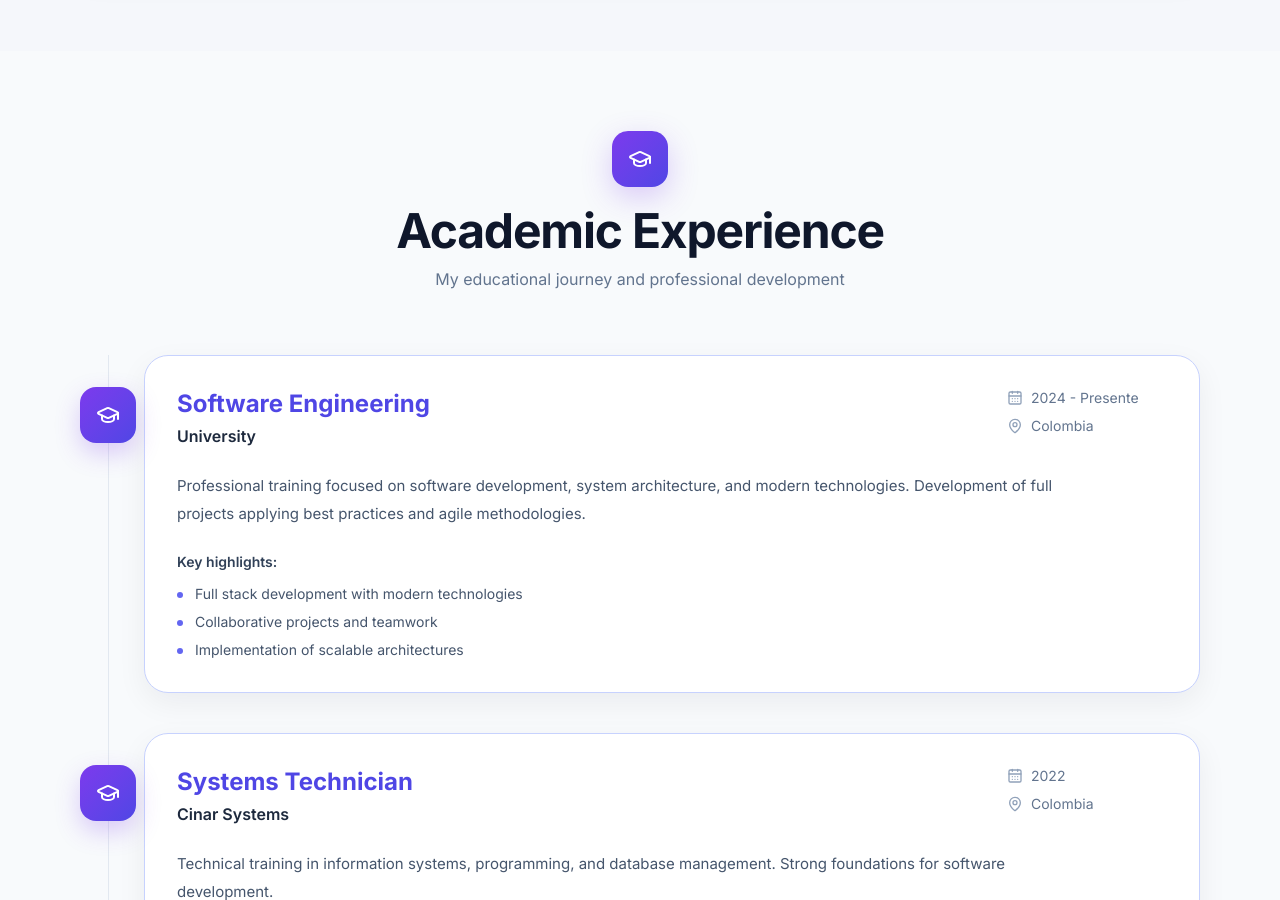
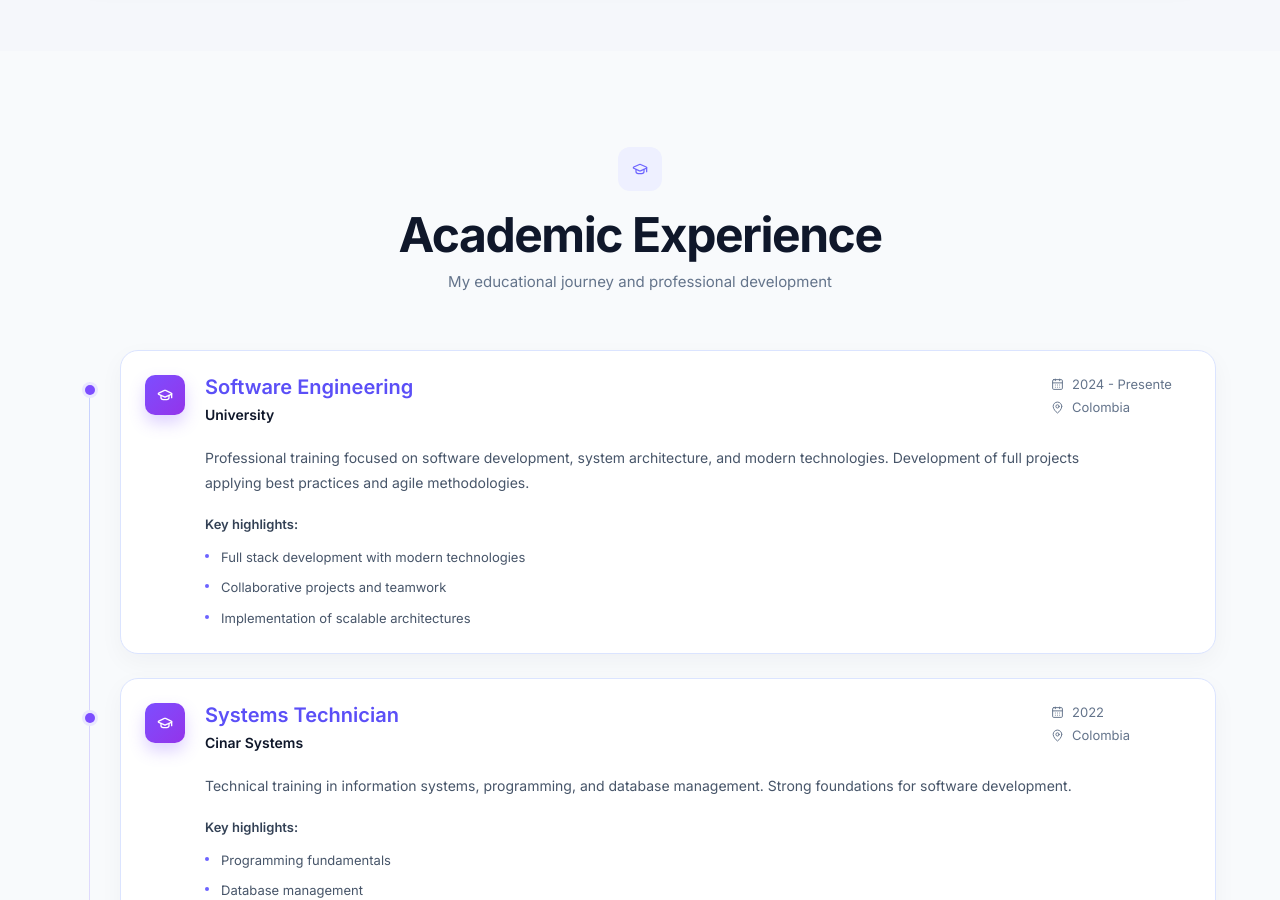
Before and after one commit to AndresRios123/Portfolio, a Next.js app: page /en in a window 1280 px wide. Shown: the part 1900-2800 px from the top of the page. Built offline with nearby package versions, Linux system fonts and the light colour scheme.

Commit message:
Agregado framer motion y algunas animaciones

```diff
--- a/app/components/sections/About.tsx
+++ b/app/components/sections/About.tsx
@@ -1,50 +1,139 @@
+"use client";
+
 import { useTranslations } from "next-intl";
+import { motion } from "framer-motion";
 import SkillsPanel from "./SkillsPanel";
+
+const containerVariants = {
+  hidden: {},
+  visible: {
+    transition: {
+      staggerChildren: 0.16,
+    },
+  },
+};
+
+const fadeUp = {
+  hidden: { opacity: 0, y: 28 },
+  visible: {
+    opacity: 1,
+    y: 0,
+    transition: {
+      duration: 0.7,
+      ease: [0.22, 1, 0.36, 1] as const,
+    },
+  },
+};
+
+const fadeLeft = {
+  hidden: { opacity: 0, x: -30 },
+  visible: {
+    opacity: 1,
+    x: 0,
+    transition: {
+      duration: 0.75,
+      ease: [0.22, 1, 0.36, 1] as const,
+    },
+  },
+};
+
+const fadeRight = {
+  hidden: { opacity: 0, x: 30 },
+  visible: {
+    opacity: 1,
+    x: 0,
+    transition: {
+      duration: 0.75,
+      ease: [0.22, 1, 0.36, 1] as const,
+    },
+  },
+};
 
 export default function About() {
   const t = useTranslations("About");
 
   return (
-    <section id="sobre-mi" className="bg-[#f5f7fb] px-6 py-20 md:px-10 lg:px-16">
-      <div className="mx-auto max-w-7xl">
-        <header className="mb-14 flex flex-col items-center text-center">
-          <span className="mb-5 inline-flex rounded-full bg-purple-100 px-5 py-2 text-xs font-bold uppercase tracking-wide text-purple-600">
+    <section
+      id="sobre-mi"
+      className="bg-[#f5f7fb] px-6 py-20 md:px-10 lg:px-16"
+    >
+      <div className="mx-auto max-w-[1180px]">
+        <motion.header
+          initial="hidden"
+          whileInView="visible"
+          viewport={{ once: true, amount: 0.5 }}
+          variants={containerVariants}
+          className="mb-14 flex flex-col items-center text-center"
+        >
+          <motion.span
+            variants={fadeUp}
+            className="mb-5 inline-flex rounded-full bg-purple-100 px-5 py-2 text-xs font-bold uppercase tracking-wide text-purple-600"
+          >
             {t("badge")}
-          </span>
+          </motion.span>
 
-          <h2 className="text-4xl font-bold tracking-tight text-slate-950 md:text-6xl">
+          <motion.h2
+            variants={fadeUp}
+            className="text-4xl font-bold tracking-tight text-slate-950 md:text-6xl"
+          >
             {t.rich("title", {
               highlight: (chunks) => (
                 <span className="text-purple-600">{chunks}</span>
               ),
             })}
-          </h2>
-        </header>
+          </motion.h2>
+        </motion.header>
 
-        <div className="rounded-[2rem] border border-slate-200 bg-white p-8 shadow-[0_10px_30px_rgba(15,23,42,0.06)] md:p-10 lg:p-12">
-          <div className="grid items-center gap-10 lg:grid-cols-[380px_minmax(0,1fr)] lg:gap-14">
-            <div className="flex justify-center lg:justify-start">
-              <div className="flex h-[250px] w-[250px] items-center justify-center rounded-[1.75rem] border-4 border-white bg-[#ddd8f3] shadow-[0_10px_25px_rgba(15,23,42,0.10)] md:h-[300px] md:w-[300px]">
-                <div className="flex h-20 w-20 items-center justify-center rounded-full bg-[#d8c8f5]">
+        <motion.div
+          initial={{ opacity: 0, y: 32 }}
+          whileInView={{ opacity: 1, y: 0 }}
+          viewport={{ once: true, amount: 0.2 }}
+          transition={{ duration: 0.8, ease: [0.22, 1, 0.36, 1] }}
+          whileHover={{ y: -4 }}
+          className="rounded-[2rem] border border-slate-200 bg-white p-8 shadow-[0_10px_30px_rgba(15,23,42,0.06)] transition-shadow duration-300 hover:shadow-[0_18px_45px_rgba(15,23,42,0.08)] md:p-10 lg:p-12"
+        >
+          <motion.div
+            variants={containerVariants}
+            initial="hidden"
+            whileInView="visible"
+            viewport={{ once: true, amount: 0.2 }}
+            className="grid items-center gap-10 lg:grid-cols-[380px_minmax(0,1fr)] lg:gap-14"
+          >
+            <motion.div
+              variants={fadeLeft}
+              className="flex justify-center lg:justify-start"
+            >
+              <motion.div
+                whileHover={{ scale: 1.02, rotate: -1 }}
+                transition={{ duration: 0.25 }}
+                className="flex h-[250px] w-[250px] items-center justify-center rounded-[1.75rem] border-4 border-white bg-[#ddd8f3] shadow-[0_10px_25px_rgba(15,23,42,0.10)] md:h-[300px] md:w-[300px]"
+              >
+                <motion.div
+                  initial={{ opacity: 0, scale: 0.8 }}
+                  whileInView={{ opacity: 1, scale: 1 }}
+                  viewport={{ once: true }}
+                  transition={{ delay: 0.2, duration: 0.45 }}
+                  className="flex h-20 w-20 items-center justify-center rounded-full bg-[#d8c8f5]"
+                >
                   <span className="text-sm font-medium text-purple-600">
                     {t("imagePlaceholder")}
                   </span>
-                </div>
-              </div>
-            </div>
+                </motion.div>
+              </motion.div>
+            </motion.div>
 
-            <div className="flex flex-col gap-8">
+            <motion.div variants={fadeRight} className="flex flex-col gap-8">
               <div className="space-y-6 text-[18px] leading-9 text-slate-700">
-                <p>{t("paragraph1")}</p>
-                <p>{t("paragraph2")}</p>
+                <motion.p variants={fadeUp}>{t("paragraph1")}</motion.p>
+                <motion.p variants={fadeUp}>{t("paragraph2")}</motion.p>
               </div>
 
-              <div>
-                <SkillsPanel/>
-              </div>
-            </div>
-          </div>
-        </div>
+              <motion.div variants={fadeUp}>
+                <SkillsPanel />
+              </motion.div>
+            </motion.div>
+          </motion.div>
+        </motion.div>
       </div>
     </section>
   );
--- a/app/components/sections/AcademicExperience.tsx
+++ b/app/components/sections/AcademicExperience.tsx
@@ -2,7 +2,29 @@
 
 import { GraduationCap, CalendarDays, MapPin } from "lucide-react";
 import { useTranslations } from "next-intl";
+import { motion } from "framer-motion";
 import { academicExperience } from "@/app/data/academicData";
+
+const containerVariants = {
+  hidden: {},
+  visible: {
+    transition: {
+      staggerChildren: 0.18,
+    },
+  },
+};
+
+const itemVariants = {
+  hidden: { opacity: 0, y: 32 },
+  visible: {
+    opacity: 1,
+    y: 0,
+    transition: {
+      duration: 0.65,
+      ease: [0.22, 1, 0.36, 1] as const,
+    },
+  },
+};
 
 export default function AcademicExperience() {
   const t = useTranslations("experience");
@@ -10,100 +32,163 @@ export default function AcademicExperience() {
   return (
     <section
       id="experiencia"
-      className="bg-[#f8fafc] px-6 py-20 md:px-10 lg:px-20"
+      className="bg-[#f8fafc] px-6 py-24 md:px-10 lg:px-16"
     >
-      <div className="mx-auto max-w-6xl">
+      <div className="mx-auto max-w-[1180px]">
         {/* Header */}
-        <div className="mb-16 flex flex-col items-center text-center">
-          <div className="mb-5 flex h-14 w-14 items-center justify-center rounded-2xl bg-gradient-to-br from-[#7c3aed] to-[#4f46e5] shadow-[0_10px_30px_rgba(124,58,237,0.25)]">
-            <GraduationCap className="h-6 w-6 text-white" />
-          </div>
+        <motion.div
+          initial={{ opacity: 0, y: 18 }}
+          whileInView={{ opacity: 1, y: 0 }}
+          viewport={{ once: true, amount: 0.5 }}
+          transition={{ duration: 0.7, ease: [0.22, 1, 0.36, 1] }}
+          className="mb-14 flex flex-col items-center text-center"
+        >
+          <motion.div
+            initial={{ opacity: 0, scale: 0.8, y: 8 }}
+            whileInView={{ opacity: 1, scale: 1, y: 0 }}
+            viewport={{ once: true }}
+            transition={{ delay: 0.1, duration: 0.45 }}
+            className="mb-5 flex h-11 w-11 items-center justify-center rounded-xl bg-[#eef0ff]"
+          >
+            <GraduationCap
+              className="h-4 w-4 text-[#6c63ff]"
+              strokeWidth={1.8}
+            />
+          </motion.div>
 
-          <h2 className="text-3xl font-bold tracking-tight text-slate-900 md:text-5xl">
+          <h2 className="text-[2rem] font-bold leading-none tracking-[-0.03em] text-[#0f172a] md:text-[3rem]">
             {t("title")}
           </h2>
 
-          <p className="mt-3 max-w-2xl text-sm text-slate-500 md:text-base">
+          <p className="mt-3 text-[14px] font-normal text-[#64748b] md:text-[15px]">
             {t("subtitle")}
           </p>
-        </div>
+        </motion.div>
 
         {/* Timeline */}
         <div className="relative">
-          <div className="absolute left-7 top-0 hidden h-full w-px bg-slate-200 md:block" />
+          {/* línea vertical */}
+          <motion.div
+            initial={{ scaleY: 0, opacity: 0 }}
+            whileInView={{ scaleY: 1, opacity: 1 }}
+            viewport={{ once: true, amount: 0.15 }}
+            transition={{ duration: 1, ease: [0.22, 1, 0.36, 1] }}
+            className="absolute left-[25px] top-8 hidden h-[calc(100%-4rem)] w-px origin-top bg-gradient-to-b from-[#c7d2fe] via-[#ddd6fe] to-[#e7ecf5] md:block"
+          />
 
-          <div className="space-y-8 md:space-y-10">
+          <motion.div
+            variants={containerVariants}
+            initial="hidden"
+            whileInView="visible"
+            viewport={{ once: true, amount: 0.12 }}
+            className="space-y-5 md:space-y-6"
+          >
             {academicExperience.map((item) => (
-              <article key={item.id} className="relative md:pl-16">
-                {/* Icono timeline desktop */}
-                <div className="absolute left-0 top-8 z-10 hidden h-14 w-14 items-center justify-center rounded-2xl bg-gradient-to-br from-[#7c3aed] to-[#4f46e5] shadow-[0_10px_25px_rgba(124,58,237,0.25)] md:flex">
-                  <GraduationCap className="h-6 w-6 text-white" />
+              <motion.article
+                key={item.id}
+                variants={itemVariants}
+                className="relative md:pl-14"
+              >
+                {/* punto del timeline */}
+                <div className="absolute left-[18px] top-8 z-20 hidden md:block">
+                  <span className="relative flex h-4 w-4 items-center justify-center">
+                    <span className="absolute h-4 w-4 rounded-full bg-[#e9e7ff]" />
+                    <span className="absolute h-2.5 w-2.5 rounded-full bg-[#7c4dff]" />
+                  </span>
                 </div>
 
-                {/* Card */}
-                <div className="rounded-3xl border border-[#c7d2fe] bg-white p-6 shadow-[0_10px_30px_rgba(15,23,42,0.06)] transition-all duration-300 hover:-translate-y-1 hover:shadow-[0_18px_40px_rgba(15,23,42,0.10)] md:p-8">
-                  <div className="flex flex-col gap-6">
-                    {/* Icono mobile */}
-                    <div className="flex md:hidden">
-                      <div className="flex h-12 w-12 items-center justify-center rounded-2xl bg-gradient-to-br from-[#7c3aed] to-[#4f46e5] shadow-[0_10px_25px_rgba(124,58,237,0.25)]">
-                        <GraduationCap className="h-5 w-5 text-white" />
-                      </div>
+                <motion.div
+                  whileHover={{ y: -4, scale: 1.003 }}
+                  transition={{ duration: 0.25, ease: "easeOut" }}
+                  className="group rounded-[18px] border border-[#dbe4ff] bg-white px-5 py-5 shadow-[0_8px_24px_rgba(15,23,42,0.04)] transition-shadow duration-300 hover:shadow-[0_16px_40px_rgba(91,79,247,0.08)] md:px-6 md:py-6"
+                >
+                  <div className="flex gap-4 md:gap-5">
+                    {/* icon */}
+                    <div className="flex-shrink-0">
+                      <motion.div
+                        whileHover={{ scale: 1.06, rotate: -3 }}
+                        transition={{ duration: 0.2 }}
+                        className="flex h-8 w-8 items-center justify-center rounded-[10px] bg-gradient-to-br from-[#7c4dff] to-[#9333ea] shadow-[0_8px_16px_rgba(124,77,255,0.25)] md:h-10 md:w-10"
+                      >
+                        <GraduationCap
+                          className="h-4 w-4 text-white"
+                          strokeWidth={2}
+                        />
+                      </motion.div>
                     </div>
 
-                    {/* Top */}
-                    <div className="flex flex-col justify-between gap-6 md:flex-row md:items-start">
-                      <div>
-                        <h3 className="text-xl font-bold text-[#4f46e5] md:text-2xl">
+                    {/* content */}
+                    <div className="min-w-0 flex-1">
+                      <div className="flex flex-col gap-4 md:flex-row md:items-start md:justify-between">
+                        {/* left */}
+                        <div className="min-w-0">
+                          <h3 className="text-[18px] font-semibold leading-tight text-[#5b4ff7] transition-colors duration-300 group-hover:text-[#4f46e5] md:text-[20px]">
                             {t(`items.${item.key}.title`)}
                           </h3>
-                        <h4 className="mt-1 text-sm font-semibold text-slate-800 md:text-base">
+
+                          <h4 className="mt-1 text-[13px] font-semibold text-[#0f172a] md:text-[14px]">
                             {t(`items.${item.key}.institution`)}
                           </h4>
                         </div>
 
-                      <div className="flex flex-col gap-2 text-sm text-slate-500 md:min-w-[160px] md:items-start">
+                        {/* right meta */}
+                        <div className="flex flex-col gap-1 text-[13px] text-[#64748b] md:min-w-[140px] md:items-start">
                           <div className="flex items-center gap-2">
-                          <CalendarDays className="h-4 w-4 text-slate-400" />
+                            <CalendarDays
+                              className="h-[13px] w-[13px] text-[#64748b]"
+                              strokeWidth={1.8}
+                            />
                             <span>{item.period}</span>
                           </div>
 
                           <div className="flex items-center gap-2">
-                          <MapPin className="h-4 w-4 text-slate-400" />
+                            <MapPin
+                              className="h-[13px] w-[13px] text-[#64748b]"
+                              strokeWidth={1.8}
+                            />
                             <span>{item.location}</span>
                           </div>
                         </div>
                       </div>
 
-                    {/* Descripción */}
-                    <p className="max-w-4xl text-sm leading-7 text-slate-600 md:text-[15px]">
+                      {/* description */}
+                      <p className="mt-5 max-w-[890px] text-[13.5px] leading-[1.8] text-[#475569] md:text-[14px]">
                         {t(`items.${item.key}.description`)}
                       </p>
 
-                    {/* Highlights */}
-                    <div>
-                      <h5 className="mb-3 text-sm font-semibold text-slate-700">
+                      {/* highlights */}
+                      <div className="mt-5">
+                        <h5 className="mb-3 text-[13px] font-semibold text-[#334155]">
                           {t("highlights")}
                         </h5>
 
                         <ul className="space-y-2">
                           {t.raw(`items.${item.key}.highlights`).map(
                             (highlight: string, i: number) => (
-                            <li
+                              <motion.li
                                 key={i}
-                              className="flex items-start gap-3 text-sm text-slate-600"
+                                initial={{ opacity: 0, x: -10 }}
+                                whileInView={{ opacity: 1, x: 0 }}
+                                viewport={{ once: true }}
+                                transition={{
+                                  duration: 0.35,
+                                  delay: i * 0.06,
+                                }}
+                                className="flex items-start gap-3 text-[13px] leading-[1.7] text-[#475569]"
                               >
-                              <span className="mt-2 h-1.5 w-1.5 rounded-full bg-[#6366f1]" />
+                                <span className="mt-[8px] h-[4px] w-[4px] rounded-full bg-[#6c63ff]" />
                                 <span>{highlight}</span>
-                            </li>
+                              </motion.li>
                             )
                           )}
                         </ul>
                       </div>
                     </div>
                   </div>
-              </article>
+                </motion.div>
+              </motion.article>
             ))}
-          </div>
+          </motion.div>
         </div>
       </div>
     </section>
--- a/package.json
+++ b/package.json
@@ -9,6 +9,7 @@
     "lint": "eslint"
   },
   "dependencies": {
+    "framer-motion": "^12.38.0",
     "lucide-react": "^1.7.0",
     "next": "16.2.1",
     "next-intl": "^4.8.3",
```
Also changed, not shown: 1 other file (tests, documents, lock files or other folders). Lines whose indentation alone changed are shown as unchanged.
